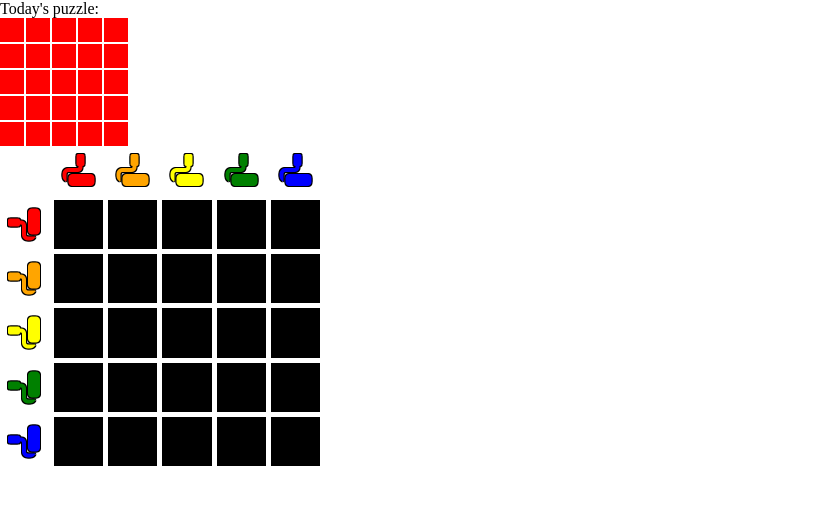
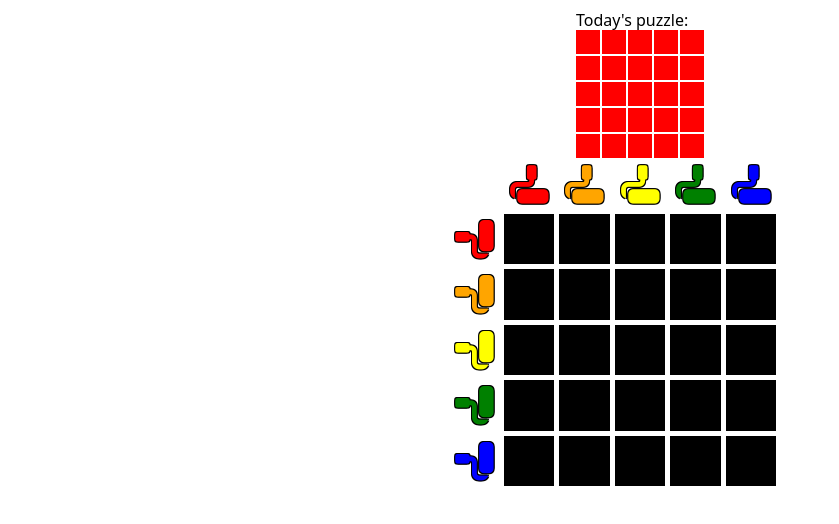
Before and after one commit to KyleR56/paintle-front-end, an Angular app: page / in a window 1280 px wide. Shown: the top 524 px of the page, without its empty margins (0-839 px from the left). Built offline with nearby package versions, Linux system fonts and the light colour scheme.

Commit message:
Add styling

```diff
--- a/src/app/app.component.css
+++ b/src/app/app.component.css
@@ -0,0 +1,21 @@
+.app {
+    display: flex;
+    width: 50%;
+    margin: 0 auto;
+    padding: 10px;
+    box-sizing: border-box;
+    flex-direction: column;
+    align-items: center;
+  }
+
+  @media (max-width: 992px) {
+    .app {
+      width: 75%;
+    }
+  }
+
+  @media (max-width: 768px) {
+    .app {
+      width: 100%;
+    }
+  }
--- a/src/app/app.component.html
+++ b/src/app/app.component.html
@@ -1,3 +1,5 @@
-<app-puzzle-display />
-<app-game-board />
-<router-outlet />
+<div class="app">
+    <app-puzzle-display />
+    <app-game-board />
+    <router-outlet />
+</div>
--- a/src/app/game-board/game-board.component.css
+++ b/src/app/game-board/game-board.component.css
@@ -1,15 +1,18 @@
 .game-board {
     display: grid;
-    width: 25%;
+    width: 30vw;
+    gap: 5px;
+}
+
+.tile {
     aspect-ratio: 1;
-    gap: 5px;
 }
 
 .icon {
     display: flex;
     justify-content: center;
     align-items: center;
-    font-size: 200%;
+    font-size: 3vw;
     text-shadow:
         1px 1px 0px black,   /* Red outline on top-right */
         -1px -1px 0px black, /* Red outline on bottom-left */
--- a/src/app/game-board/game-board.component.html
+++ b/src/app/game-board/game-board.component.html
@@ -1,7 +1,11 @@
-<div class="game-board">
+<div
+    class="game-board"
+    [style.grid-template-columns]="'repeat(' + (size + 2) + ', 1fr)'"
+    [style.grid-template-rows]="'repeat(' + (size + 1) + ', 1fr)'"
+>
     @for (color of colors; track $index; let rowIdx = $index) {
         <i
-            class="fa fa-paint-roller fa-rotate-90 icon"
+            class="fa fa-paint-roller fa-rotate-90 tile icon"
             [style.color]="color"
             [style.grid-row]="rowIdx + 2"
             [style.grid-column]="1"
@@ -10,7 +14,7 @@
     }
     @for (color of colors; track $index; let colIdx = $index) {
         <i
-            class="fa fa-paint-roller fa-rotate-180 icon"
+            class="fa fa-paint-roller fa-rotate-180 tile icon"
             [style.color]="color"
             [style.grid-row]="1"
             [style.grid-column]="colIdx + 2"
--- a/src/app/puzzle-display/puzzle-display.component.css
+++ b/src/app/puzzle-display/puzzle-display.component.css
@@ -5,7 +5,7 @@
 
 .puzzle {
     display: grid;
-    width: 10%;
+    width: 10vw;
     aspect-ratio: 1;
     gap: 2px;
 }
--- a/src/styles.css
+++ b/src/styles.css
@@ -1,4 +1,9 @@
-/* You can add global styles to this file, and also import other style files */
+:root {
+    font-family: system-ui, Avenir, Helvetica, Arial, sans-serif;
+    line-height: 1.25;
+    font-weight: normal;
+}
+
 * {
     margin: 0;
     padding: 0;
```
